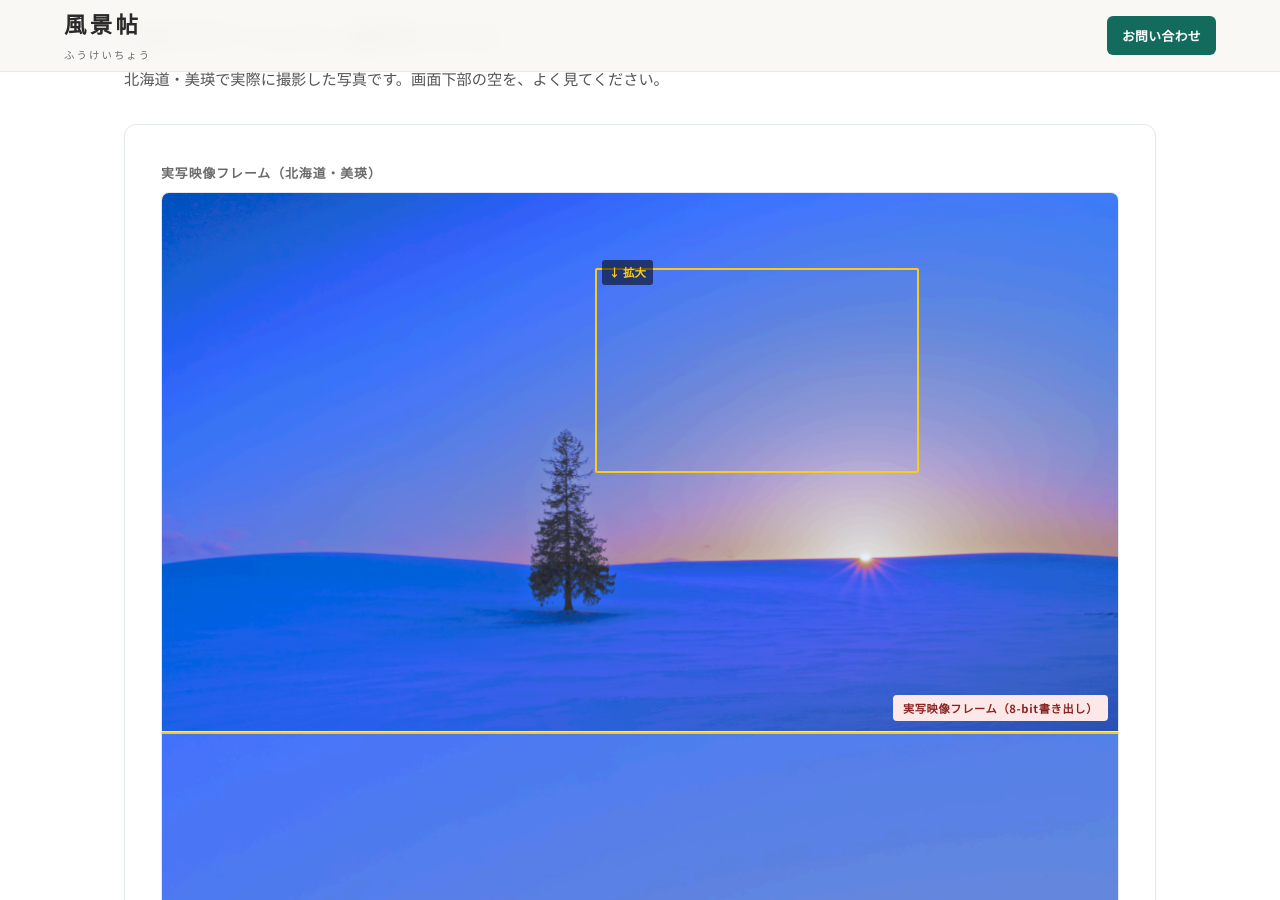
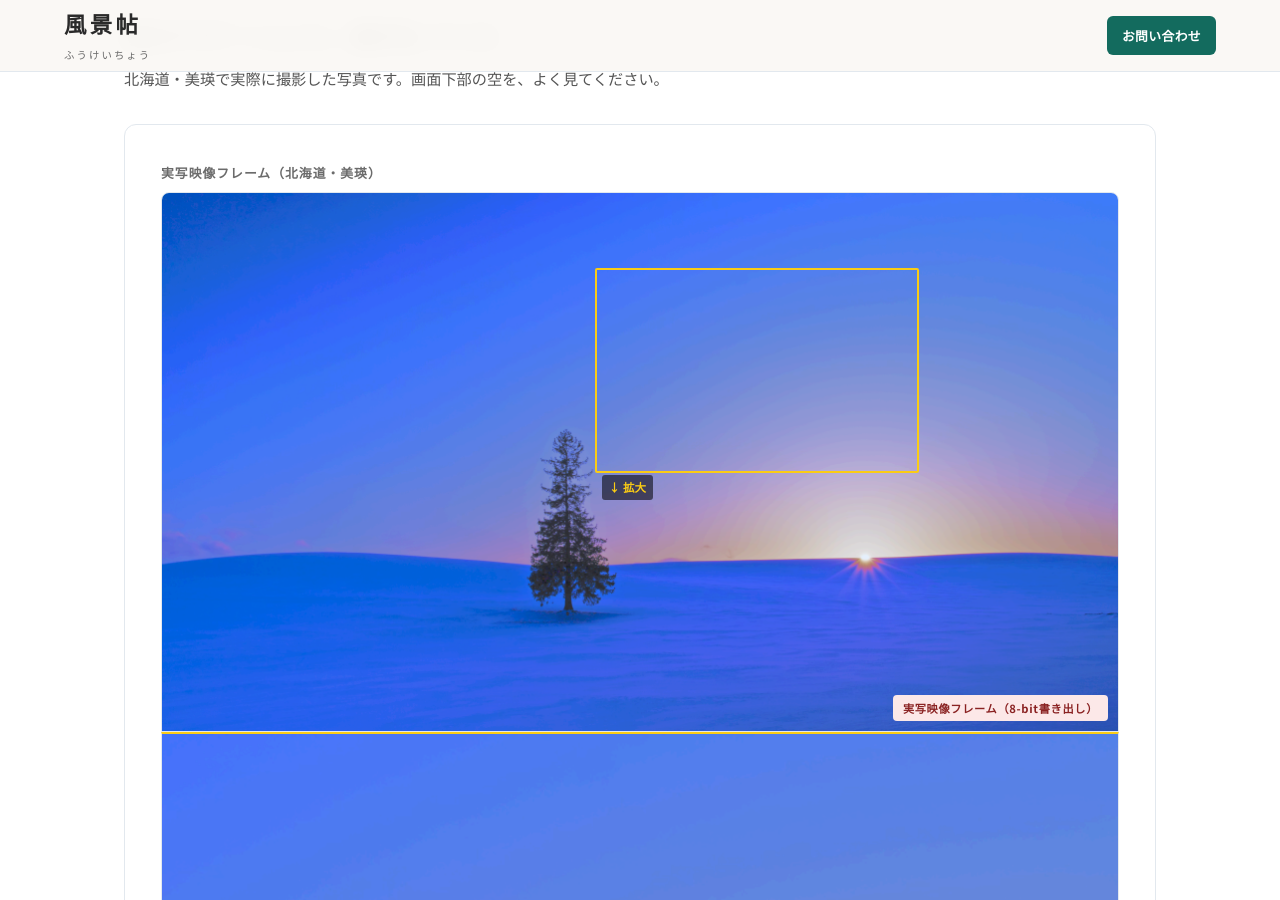
Before and after one commit to dr836gnypeq-ctrl/fukeichou-site, a Jekyll site: the page built from quality.html, in a window 1280 px wide and 900 px high, scrolled down 591 px. Built offline with Jekyll 4.4.1, drawn with Linux system fonts in a browser that asks for light colours; nearby versions of some CDN libraries.

Commit message:
quality: move 拡大 label to bottom of yellow box

```diff
--- a/quality.html
+++ b/quality.html
@@ -100,7 +100,7 @@ canvas.ql-canvas{display:block;width:100%;height:160px}
         <span class="ql-banding-tag ql-tag-bad" style="position:absolute;bottom:10px;right:10px">実写映像フレーム（8-bit書き出し）</span>
         <!-- 拡大エリア：木と太陽の間の空グラデーション帯 -->
         <div style="position:absolute;top:14%;left:45.3%;width:33.9%;height:38%;border:2px solid #facc15;box-sizing:border-box;border-radius:2px"></div>
-        <div style="position:absolute;top:12.5%;left:46%;font-size:.72rem;font-weight:700;color:#facc15;background:rgba(0,0,0,.55);padding:2px 7px;border-radius:3px;white-space:nowrap">↓ 拡大</div>
+        <div style="position:absolute;top:52.5%;left:46%;font-size:.72rem;font-weight:700;color:#facc15;background:rgba(0,0,0,.55);padding:2px 7px;border-radius:3px;white-space:nowrap">↓ 拡大</div>
       </div>
 
       <!-- ② 拡大写真 -->
```
